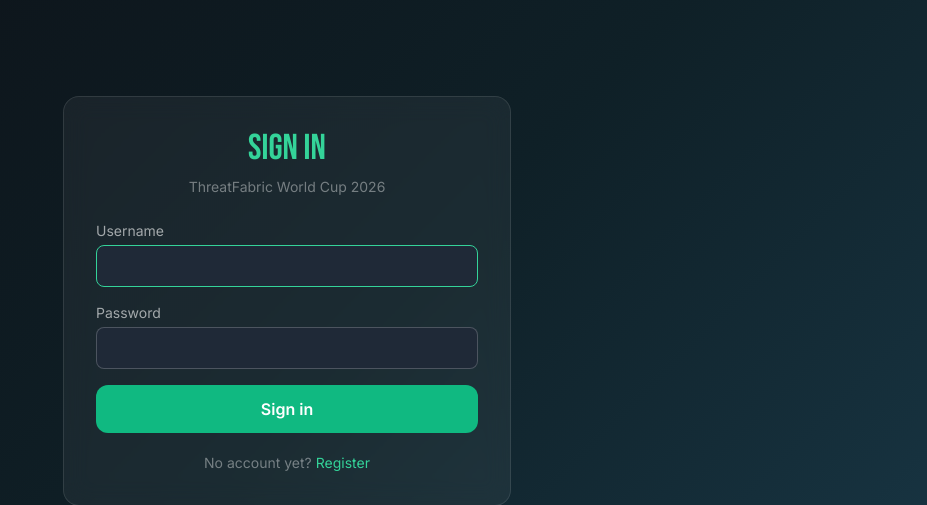
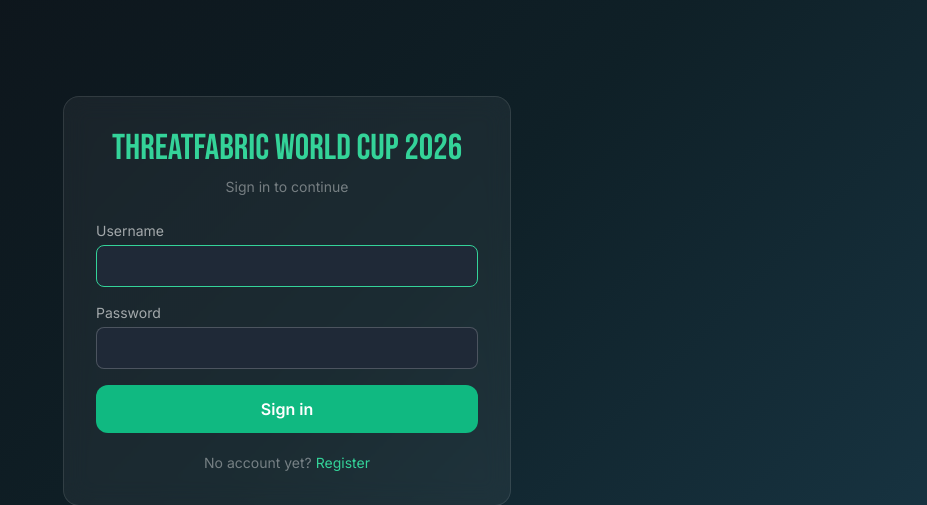
Before and after one commit to spalomaresg/sweepstake, a Django app: page /login/ in a window 1280 px wide. Shown: the top 505 px of the page, without its empty margins (353-1280 px from the left). Run offline with Django 5.2, Linux system fonts and the light colour scheme; some libraries are stand-ins or nearby versions.

Commit message:
.env title on the login page also

```diff
--- a/templates/bets/login.html
+++ b/templates/bets/login.html
@@ -3,8 +3,8 @@
 {% block content %}
 <div class="max-w-md mx-auto mt-16">
   <div class="glass rounded-2xl p-8">
-    <h1 class="font-display text-4xl text-emerald-400 mb-2 text-center">SIGN IN</h1>
-    <p class="text-center text-white/40 text-sm mb-6">{{ web_title }} World Cup 2026</p>
+    <h1 class="font-display text-4xl text-emerald-400 mb-2 text-center">{{ web_title|upper }} WORLD CUP 2026</h1>
+    <p class="text-center text-white/40 text-sm mb-6">Sign in to continue</p>
     <form method="post" class="space-y-4">
       {% csrf_token %}
       {% for field in form %}
```
